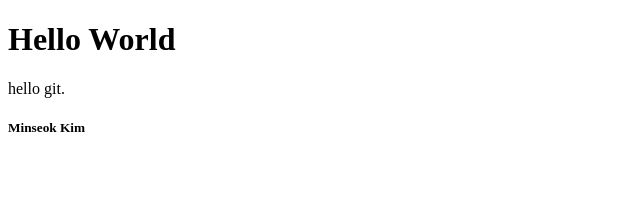
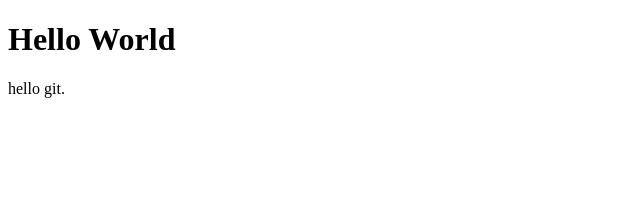
Before and after one commit to kms9708/clone-x-fronted, a Vue app: page / in a window 1280 px wide. Shown: the top 210 px of the page, without its empty margins (0-640 px from the left). Built offline with nearby package versions, Linux system fonts and the light colour scheme.

Commit message:
first commit

```diff
--- a/src/App.vue
+++ b/src/App.vue
@@ -1,7 +1,7 @@
 <template>
 <h1>Hello World</h1>
 <div>hello git.</div>
-<h5>Minseok Kim</h5>
+
 </template>
 
 <script>
```
